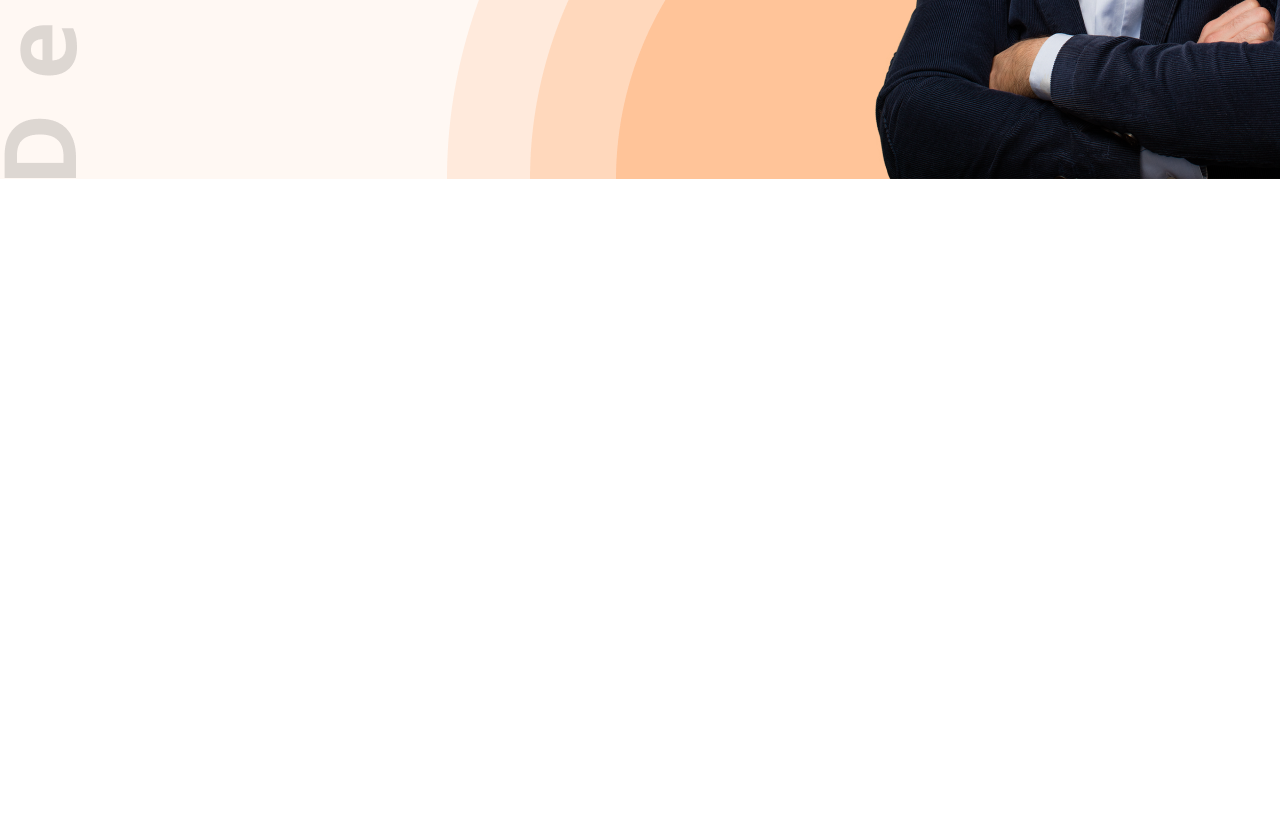
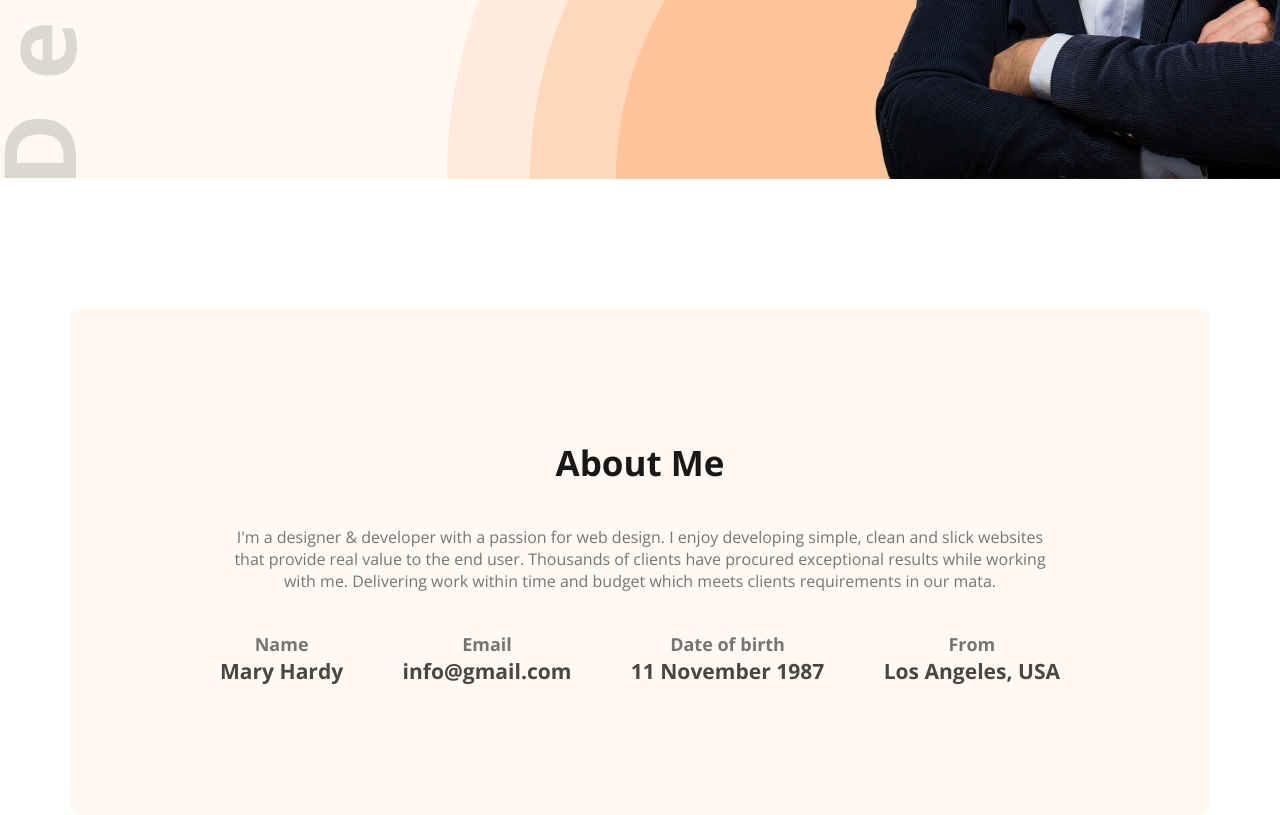
Before and after one commit to syedashiqbd/Web-Developer-Portfolio-Ashiq, a plain HTML site: page index.html in a window 1280 px wide. Shown: the part 628-1443 px from the top of the page. Before the commit the page ends 807 px from the top, so only its background shows below. Drawn offline with nearby package versions, Linux system fonts and the light colour scheme.

Commit message:
about me section done

```diff
--- a/index.html
+++ b/index.html
@@ -35,10 +35,39 @@
             <i class="fa-solid fa-phone"></i> Contact
           </button>
         </div>
-        <img class="profil_pic" src="./images/hardy.png" />
+        <img class="profile_pic" src="./images/hardy.png" />
       </div>
     </header>
-    <main></main>
+    <main>
+      <div class="about_me container">
+        <h2>About Me</h2>
+        <p>
+          I'm a designer & developer with a passion for web design. I enjoy
+          developing simple, clean and slick websites that provide real value to
+          the end user. Thousands of clients have procured exceptional results
+          while working with me. Delivering work within time and budget which
+          meets clients requirements in our mata.
+        </p>
+        <div class="about_me_btm_section">
+          <div class="about_me_btm_info">
+            <h4>Name</h4>
+            <h3>Mary Hardy</h3>
+          </div>
+          <div class="about_me_btm_info">
+            <h4>Email</h4>
+            <h3>info@gmail.com</h3>
+          </div>
+          <div class="about_me_btm_info">
+            <h4>Date of birth</h4>
+            <h3>11 November 1987</h3>
+          </div>
+          <div class="about_me_btm_info">
+            <h4>From</h4>
+            <h3>Los Angeles, USA</h3>
+          </div>
+        </div>
+      </div>
+    </main>
     <footer></footer>
   </body>
 </html>
--- a/style.css
+++ b/style.css
@@ -91,8 +91,36 @@ nav li a {
   background: transparent;
   color: #fd6e0a;
 }
-.profil_pic {
+.profile_pic {
   width: 584px;
   position: relative;
   left: 200px;
 }
+.about_me {
+  border-radius: 10px;
+  background: #fff8f3;
+  margin-top: 130px;
+  padding: 130px 150px;
+  text-align: center;
+}
+.about_me h2 {
+  color: #181818;
+  font-size: 35px;
+  font-weight: 700;
+}
+.about_me p {
+  margin: 40px 0;
+}
+.about_me_btm_section {
+  display: flex;
+  justify-content: space-between;
+}
+.about_me_btm_info {
+  font-size: 18px;
+}
+.about_me_btm_info h4 {
+  color: #757575;
+}
+.about_me_btm_info h3 {
+  color: #474747;
+}
```
